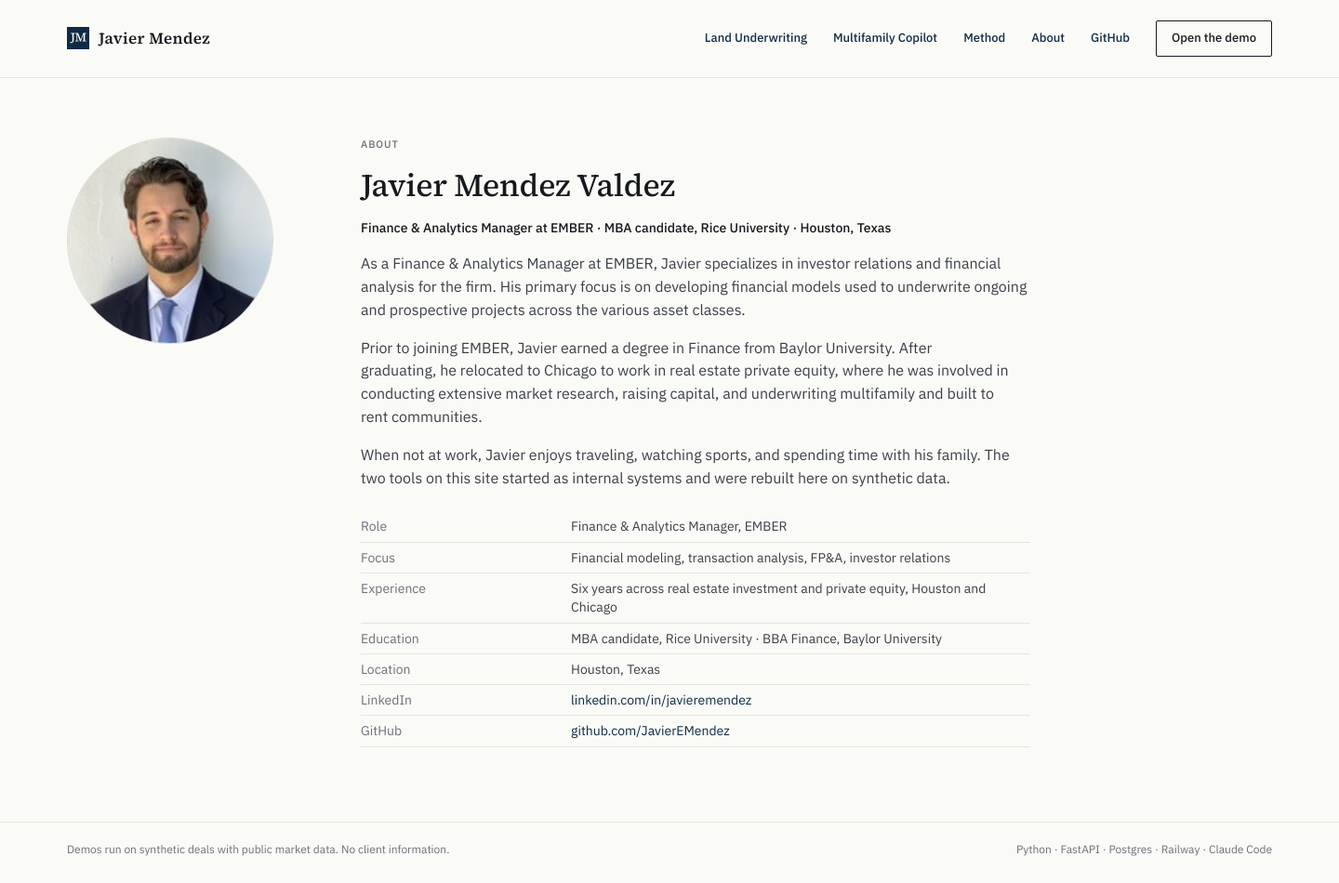
After one commit to JavierEMendez/PersonalShowcase, a FastAPI app: page /about in a window 1440 px wide. The commit adds this page. Shown: the whole page at 93% size. Run offline with FastAPI, Linux system fonts and the light colour scheme.

Commit message:
Fix MPC form layout, show thousands separators in inputs, add About page
Co-Authored-By: Claude Fable 5.1 <noreply@anthropic.com>

```diff
--- a/app/static/site.css
+++ b/app/static/site.css
@@ -35,7 +35,8 @@ p { margin: 0; }
 .panel-foot { display: flex; justify-content: space-between; margin-top: 10px; font-size: 12px; color: var(--muted); }
 .grid-12 { display: grid; grid-template-columns: repeat(12, minmax(0, 1fr)); gap: 20px; }
 .span-3 { grid-column: span 3; } .span-4 { grid-column: span 4; } .span-5 { grid-column: span 5; }
-.span-7 { grid-column: span 7; } .span-8 { grid-column: span 8; }
+.span-6 { grid-column: span 6; } .span-7 { grid-column: span 7; } .span-8 { grid-column: span 8; }
+.span-9 { grid-column: span 9; } .span-12 { grid-column: span 12; }
 .stack { display: flex; flex-direction: column; gap: 20px; }
 
 /* Buttons and pills */
@@ -167,7 +168,8 @@ td.src { color: var(--muted); }
 .form-table td.k { color: var(--ink-2); white-space: nowrap; }
 .form-table td .input { width: 110px; }
 .form-table td .input.wide { width: 160px; }
-.form-table td.unit { color: var(--muted); font-size: 12px; white-space: nowrap; }
+.form-table td.unit { color: var(--muted); font-size: 12px; line-height: 1.3; }
+.form-table td.k { white-space: normal; }
 .form-grid td .input, .form-grid td select { width: 84px; }
 .form-grid td .input.sm { width: 64px; }
 .form-grid th, .form-grid td { padding: 4px 6px; }
@@ -180,7 +182,7 @@ td.src { color: var(--muted); }
 .pill-form { display: flex; flex-direction: column; gap: 6px; }
 .pill-form .input { width: 100%; box-sizing: border-box; }
 .pill-form-row { flex-direction: row; gap: 8px; flex-wrap: wrap; }
-.bar-cell { width: 34%; min-width: 150px; padding: 0 10px; vertical-align: middle; }
+.bar-cell { width: 30%; min-width: 110px; padding: 0 8px; vertical-align: middle; }
 .bar { display: flex; height: 8px; width: 100%; justify-content: flex-end; }
 .bar-half { width: 50%; }
 .bar-neg { background: var(--neg); }
@@ -200,3 +202,16 @@ td.active-col { font-weight: 600; }
 .grid-2 { display: grid; grid-template-columns: repeat(2, minmax(0, 1fr)); gap: 20px; }
 .grid-2 > .panel, .grid-12 > div { min-width: 0; }
 .headline { font-size: 14px; font-weight: 500; color: var(--ink); margin-top: -6px; }
+
+/* Copilot underwrite screen */
+.memo-lead { font-family: var(--serif); font-size: 17px; line-height: 1.45; color: var(--ink); margin: 6px 0 12px; }
+.memo-body { font-size: 13.5px; line-height: 1.55; color: var(--ink-2); margin: 0; }
+.memo-cannot { margin-top: 14px; padding-top: 12px; border-top: 1px solid var(--hairline); }
+.memo-cannot .memo-body { font-size: 13px; }
+
+/* About page */
+.about-page { display: grid; grid-template-columns: 260px minmax(0, 1fr); gap: 56px; padding: 64px 72px 80px; align-items: start; }
+.portrait { width: 220px; height: 220px; border-radius: 50%; object-fit: cover; display: block; border: 1px solid var(--border); }
+.about-page .headline { margin-top: 0; }
+.about-page .section-text { max-width: 720px; }
+.about-page .fact-table { max-width: 720px; margin-top: 8px; }
--- /dev/null
+++ b/app/templates/about.html
@@ -0,0 +1,44 @@
+{% extends "base.html" %}
+{% block title %}{{ site.wordmark }} · About{% endblock %}
+{% block body %}
+<div class="nav">
+  <a class="lockup" href="/"><img src="/static/brand/mark.svg" alt="" width="24" height="24"><span class="wordmark">{{ site.wordmark }}</span></a>
+  <div class="nav-links">
+    <a href="/underwriting">Land Underwriting</a>
+    <a href="/copilot">Multifamily Copilot</a>
+    <a href="/#method">Method</a>
+    <a href="/about">About</a>
+    <a href="{{ site.repo_url }}">GitHub</a>
+    <a class="btn-outline" href="/underwriting">Open the demo</a>
+  </div>
+</div>
+
+<div class="about-page">
+  <img class="portrait" src="/static/headshot.jpg" alt="Javier Mendez Valdez" width="220" height="220">
+  <div class="section-copy tight">
+    <div class="eyebrow">About</div>
+    <h1 class="section-title">Javier Mendez Valdez</h1>
+    <p class="headline">Finance &amp; Analytics Manager at EMBER · MBA candidate, Rice University · Houston, Texas</p>
+    <p class="section-text">As a Finance &amp; Analytics Manager at EMBER, Javier specializes in investor relations and financial analysis for the firm. His primary focus is on developing financial models used to underwrite ongoing and prospective projects across the various asset classes.</p>
+    <p class="section-text">Prior to joining EMBER, Javier earned a degree in Finance from Baylor University. After graduating, he relocated to Chicago to work in real estate private equity, where he was involved in conducting extensive market research, raising capital, and underwriting multifamily and built to rent communities.</p>
+    <p class="section-text">When not at work, Javier enjoys traveling, watching sports, and spending time with his family. The two tools on this site started as internal systems and were rebuilt here on synthetic data.</p>
+    <table class="fact-table narrow">
+      <tbody>
+        <tr class="sub"><td class="k">Role</td><td class="v">Finance &amp; Analytics Manager, EMBER</td></tr>
+        <tr class="sub"><td class="k">Focus</td><td class="v">Financial modeling, transaction analysis, FP&amp;A, investor relations</td></tr>
+        <tr class="sub"><td class="k">Experience</td><td class="v">Six years across real estate investment and private equity, Houston and Chicago</td></tr>
+        <tr class="sub"><td class="k">Education</td><td class="v">MBA candidate, Rice University · BBA Finance, Baylor University</td></tr>
+        <tr class="sub"><td class="k">Location</td><td class="v">Houston, Texas</td></tr>
+        <tr class="sub"><td class="k">LinkedIn</td><td class="v"><a href="{{ site.linkedin_url }}">{{ site.linkedin_label }}</a></td></tr>
+        <tr class="sub"><td class="k">GitHub</td><td class="v"><a href="{{ site.github_url }}">{{ site.github_label }}</a></td></tr>
+        {% if site.contact_email %}<tr class="sub"><td class="k">Email</td><td class="v"><a href="mailto:{{ site.contact_email }}">{{ site.contact_email }}</a></td></tr>{% endif %}
+      </tbody>
+    </table>
+  </div>
+</div>
+
+<div class="footer">
+  <div>Demos run on synthetic deals with public market data. No client information.</div>
+  <div>Python · FastAPI · Postgres · Railway · Claude Code</div>
+</div>
+{% endblock %}
--- a/app/templates/landing.html
+++ b/app/templates/landing.html
@@ -7,6 +7,7 @@
     <a href="/underwriting">Land Underwriting</a>
     <a href="/copilot">Multifamily Copilot</a>
     <a href="#method">Method</a>
+    <a href="/about">About</a>
     <a href="{{ site.repo_url }}">GitHub</a>
     <a class="btn-outline" href="/underwriting">Open the demo</a>
   </div>
@@ -151,6 +152,7 @@
     <p class="section-text narrow">As a Finance &amp; Analytics Manager at EMBER, Javier specializes in investor relations and financial analysis for the firm. His primary focus is on developing financial models used to underwrite ongoing and prospective projects across the various asset classes.</p>
     <p class="section-text narrow">Prior to joining EMBER, Javier earned a degree in Finance from Baylor University. After graduating, he relocated to Chicago to work in real estate private equity, where he was involved in conducting extensive market research, raising capital, and underwriting multifamily and built to rent communities.</p>
     <p class="section-text narrow">When not at work, Javier enjoys traveling, watching sports, and spending time with his family. The two tools on this site started as internal systems and were rebuilt here on synthetic data.</p>
+    <a class="text-link" href="/about">Read the full bio</a>
   </div>
   <div class="span-5 hero-side">
     <table class="fact-table narrow">
--- a/app/templates/underwriting/_forms.html
+++ b/app/templates/underwriting/_forms.html
@@ -1,10 +1,11 @@
 {# Input macros. Percent fields are shown as percentages and stored as fractions (see app/forms.py). #}
+{# Numbers are text inputs so thousands separators show; app/forms.py strips them on the way in. #}
 {% macro number(path, value, step="any", cls="", min=None) -%}
-<input class="input r {{ cls }}" type="number" name="{{ path }}" value="{{ value if value is not none else '' }}" step="{{ step }}"{% if min is not none %} min="{{ min }}"{% endif %}>
+<input class="input r {{ cls }}" type="text" inputmode="decimal" autocomplete="off" name="{{ path }}" value="{{ value | field }}">
 {%- endmacro %}
 
 {% macro percent(path, value, cls="") -%}
-<input class="input r {{ cls }}" type="number" name="{{ path }}" value="{{ (value * 100) | round(4) if value is not none else '' }}" step="any">
+<input class="input r {{ cls }}" type="text" inputmode="decimal" autocomplete="off" name="{{ path }}" value="{{ ((value * 100) | round(4)) | field if value is not none else '' }}">
 {%- endmacro %}
 
 {% macro text(path, value, cls="") -%}
--- a/app/templates/underwriting/_sensitivity.html
+++ b/app/templates/underwriting/_sensitivity.html
@@ -3,14 +3,14 @@
     <div class="eyebrow">Sensitivity · {{ metric_labels[grid.metric] }}</div>
     <div class="note">{{ axis_labels[grid.col_axis] }} in {{ (grid.col_step * 100) | round | int }}% steps × {{ axis_labels[grid.row_axis] | lower }} in {{ (grid.row_step * 100) | round | int }}% steps</div>
   </div>
-  <table>
+  <div class="scroll-x"><table>
     <thead><tr><th>{{ axis_labels[grid.row_axis] }}</th>{% for label in grid.col_labels %}<th class="r">{{ label }}</th>{% endfor %}</tr></thead>
     <tbody>
       {% for row in grid.rows %}
       <tr><td class="num">{{ row.label }}</td>{% for cell in row.cells %}<td class="r num heat-{{ cell.heat }}{% if cell.base %} base-case{% endif %}">{% if cell.value is none %}n/a{% else %}{{ cell.value | pct }}{% endif %}</td>{% endfor %}</tr>
       {% endfor %}
     </tbody>
-  </table>
+  </table></div>
   <details class="axes">
     <summary class="panel-foot"><span>{{ grid.note }}</span><span class="text-link">Change axes</span></summary>
     <form class="axes-form" hx-get="/underwriting/sensitivity" hx-trigger="change" hx-target="#sensitivity" hx-swap="outerHTML" hx-include="this">
--- a/app/templates/underwriting/tract.html
+++ b/app/templates/underwriting/tract.html
@@ -63,11 +63,11 @@
   <div class="span-4 stack">
     <div class="panel">
       <div class="panel-head"><div class="eyebrow">Collector roads</div><div class="note">right of way = LF × (width + 2 × setbacks)</div></div>
-      <table class="form-grid"><thead><tr><th>Row</th><th>Type</th><th class="r">LF</th><th class="r">Width</th><th class="r">Road setback</th><th class="r">Landscaping setback</th></tr></thead><tbody>
+      <div class="scroll-x"><table class="form-grid"><thead><tr><th>Row</th><th>Type</th><th class="r">LF</th><th class="r">Width</th><th class="r">Road setback</th><th class="r">Landscaping setback</th></tr></thead><tbody>
         {% for i in range(6) %}{% set r = t.roads[i] if i < t.roads | length else none %}
         <tr class="sub"><td class="k">{{ i + 1 }}</td><td>{{ f.select("tract.roads." ~ i ~ ".type", r.type if r else "", ["", "2 Lane", "4 Lane"]) }}</td><td class="r">{{ f.number("tract.roads." ~ i ~ ".lf", r.lf if r else none, "any", "sm") }}</td><td class="r">{{ f.number("tract.roads." ~ i ~ ".width", r.width if r else none, "any", "sm") }}</td><td class="r">{{ f.number("tract.roads." ~ i ~ ".road_setback", r.road_setback if r else none, "any", "sm") }}</td><td class="r">{{ f.number("tract.roads." ~ i ~ ".landscaping_setback", r.landscaping_setback if r else none, "any", "sm") }}</td></tr>
         {% endfor %}
-      </tbody></table>
+      </tbody></table></div>
     </div>
     <div class="panel">
       <div class="panel-head"><div class="eyebrow">Acreage result</div><div class="note">acres</div></div>
```
Also changed, not shown: CLAUDE.md (+1 -1 lines), app/templates/underwriting/revenue.html (+5 -9 lines), docs/decisions.md (+9 -0 lines), tests/test_app.py (+9 -0 lines), tests/test_underwriting_routes.py (+12 -0 lines).
